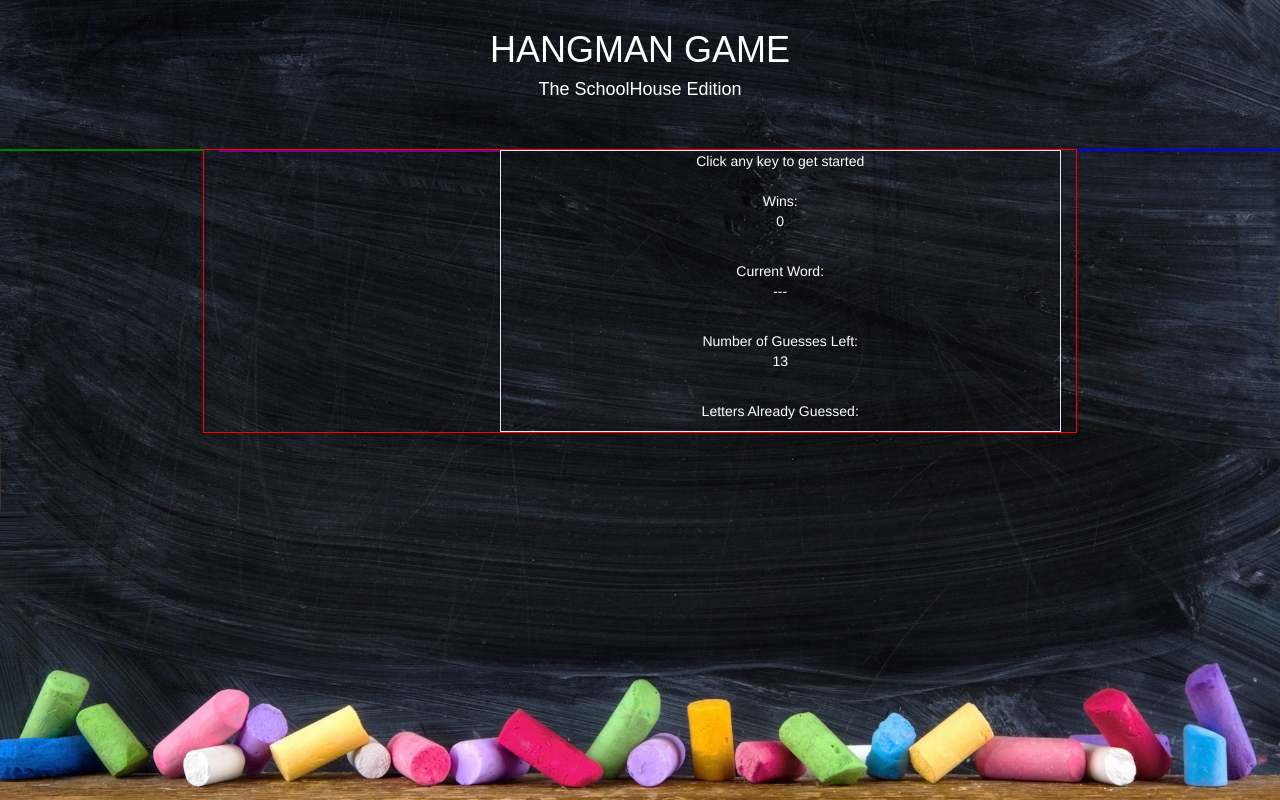
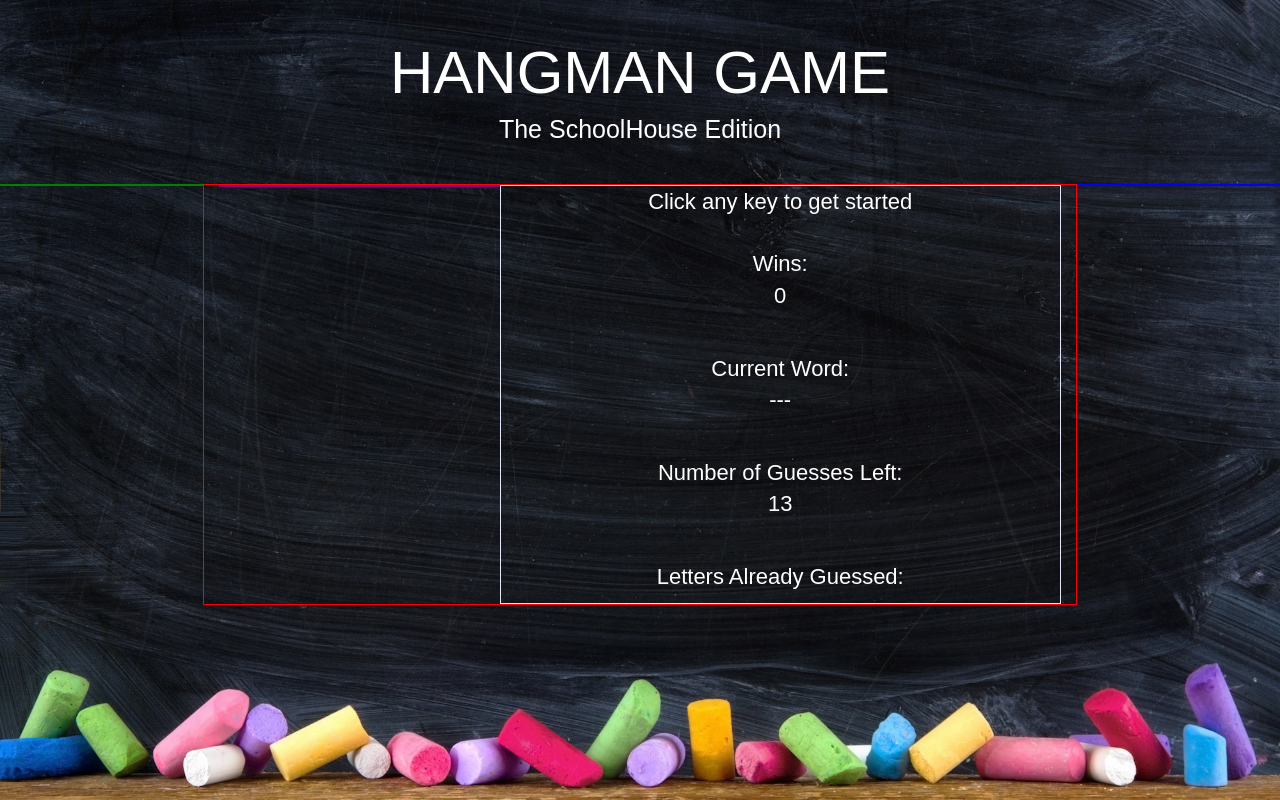
Before and after one commit to sali1390/week-3-game, a PHP site: page / in a window 1280 px wide. Run offline with PHP 8.4, Linux system fonts and the light colour scheme; some web fonts are replaced.

Commit message:
Added more styling and further cleaned up JS file

```diff
--- a/assets/css/style.css
+++ b/assets/css/style.css
@@ -1,3 +1,6 @@
+@font-face {font-family: bodyFont; src: url(../fonts/bodyFont.ttf);}
+@font-face {font-family: headerFont; src: url(../fonts/headerFont.ttf);}
+
 body {
 	background: #000 url("../images/chalkboard.jpg") no-repeat fixed center;
 	-webkit-background-size: cover;
@@ -9,13 +12,24 @@ body {
 }
 
 .header-text {
-	font-family: sans-serif;
 	color: #ffffff;
 	text-align:center;
-	margin: 30px 0 50px;
+	margin: 40px 0;
+}
+
+.header-text h1 {
+	font-family: 'headerFont', sans-serif;
+	font-size: 60px;
+}
+
+.header-text h4 {
+	font-family: 'bodyFont', sans-serif;
+	font-size: 25px;
 }
 
 .bodyText {
+	font-family: 'bodyFont', sans-serif;
+	font-size: 22px;
 	color: #ffffff;
 	text-align:center;
 }
```
Also changed, not shown: assets/js/game.js (+63 -25 lines).
